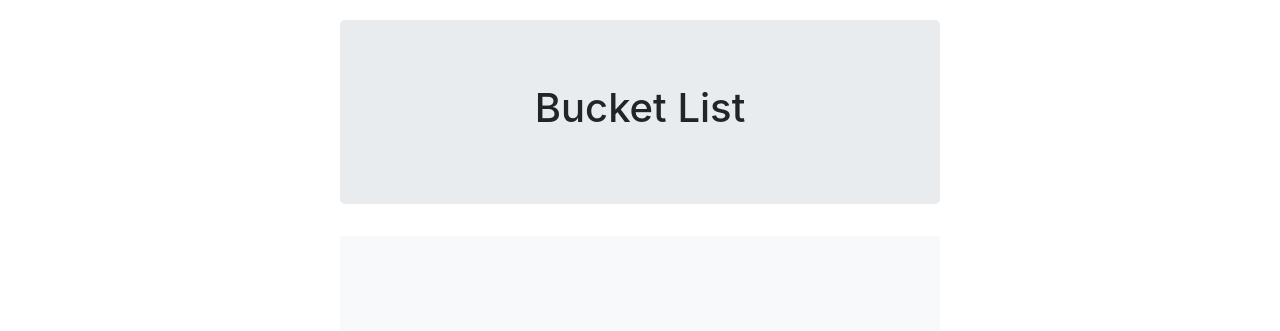
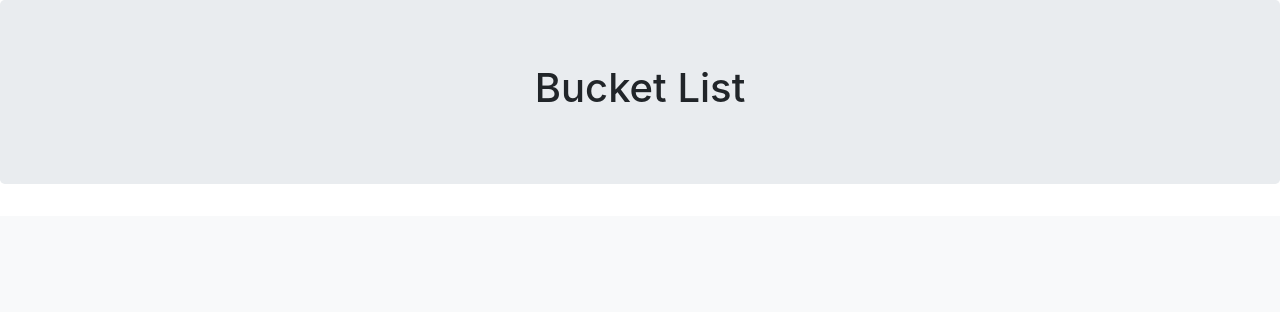
Before and after one commit to gihohoho/7team_project, a Django app: page / in a window 1280 px wide. Shown: the part 56-387 px from the top of the page. Run offline with Django 4.2, Linux system fonts and the light colour scheme; data that the repository does not hold is empty; some libraries are stand-ins or nearby versions.

Commit message:
가운데 정렬 삭제

```diff
--- a/teamproject/templates/base.html
+++ b/teamproject/templates/base.html
@@ -7,14 +7,6 @@
     <meta charset="UTF-8">
     <meta name="viewport" content="width=device-width, initial-scale=1.0">
     <title>Bucket list</title>
-
-    <style>
-        .wrap{
-            width : 600px;
-            margin: 20px auto 20px auto;
-            text-align:center;
-        }
-    </style>
 </head>
 <body>
   <nav class="navbar navbar-light" style="background-color: #e3f2fd;">
@@ -29,9 +21,7 @@
       {%endif%}
     </div>
   </nav>
-    <div class="wrap">
-    {% block content %}
-    {% endblock %}
-    </div>
+  {% block content %}
+  {% endblock %}
 </body>
 </html>
```
